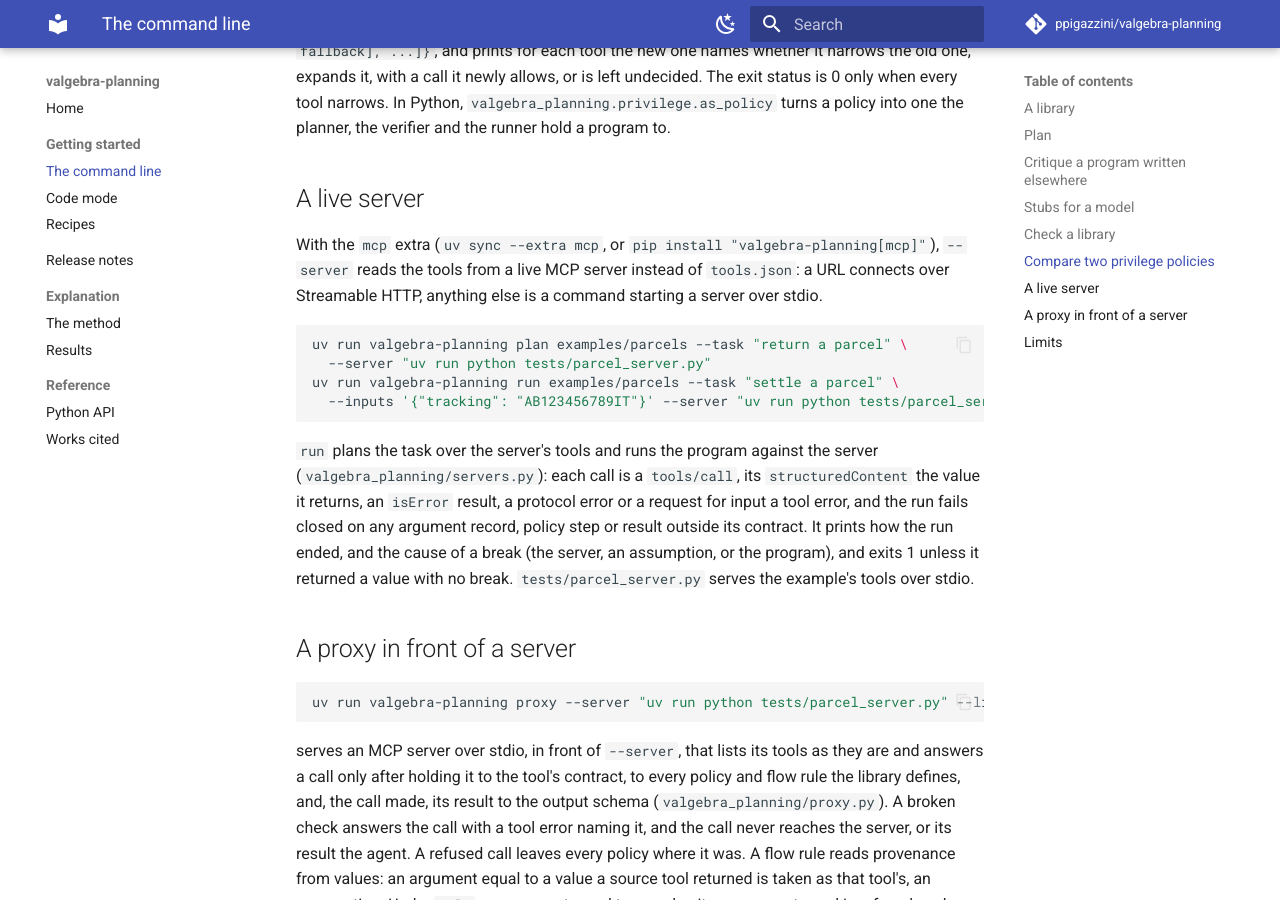
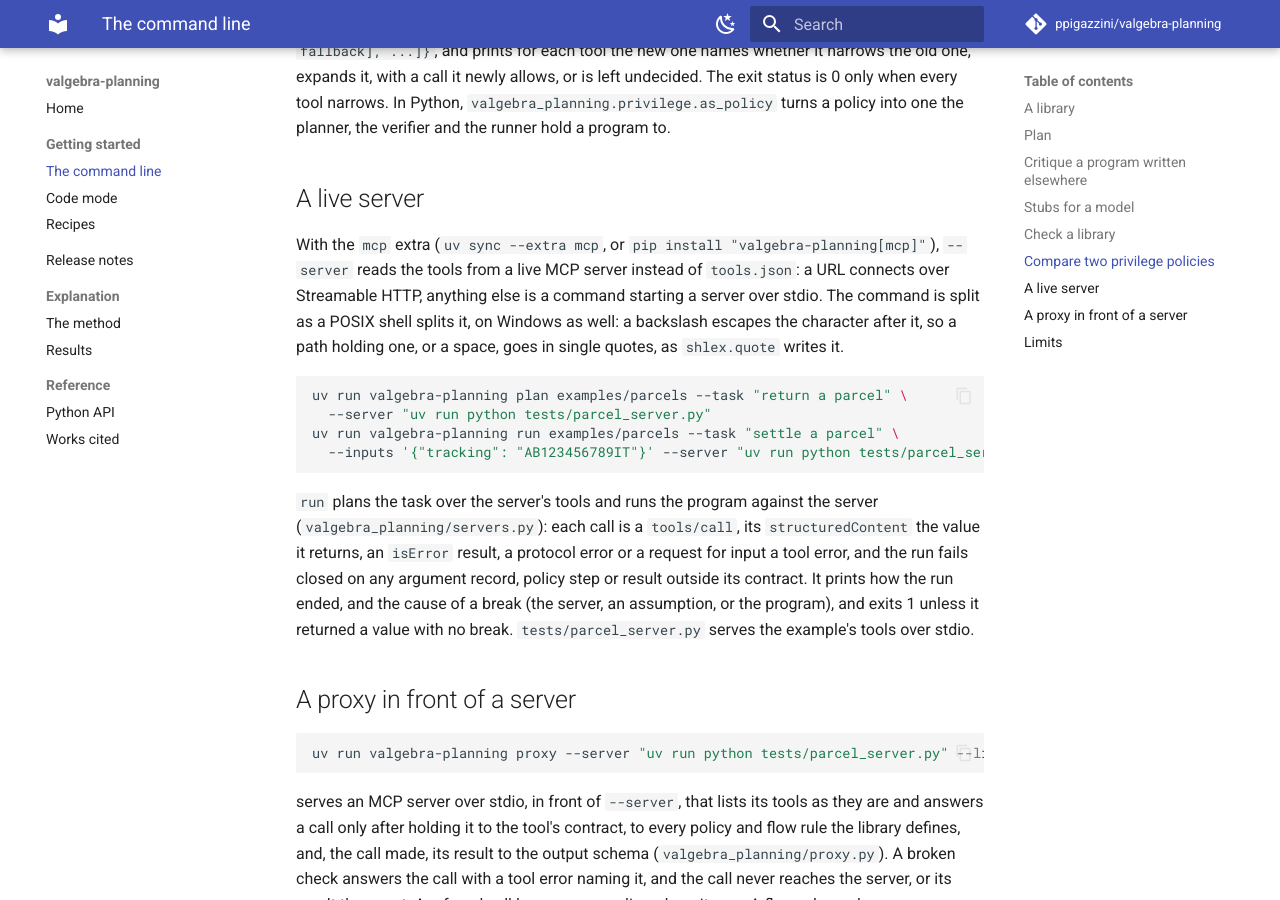
Before and after one commit to ppigazzini/valgebra-planning, an MkDocs documentation site: the page built from docs/command-line.md, in a window 1280 px wide and 900 px high, scrolled down 2164 px. Built offline with MkDocs 1.6.1 and Material for MkDocs 9.7.7, drawn with Linux system fonts in a browser that asks for light colours; comment, search, counter and statistics services are not loaded.

Commit message:
servers: a command is split as a POSIX shell splits it, on Windows too
connect() splits a stdio server's command with shlex.split on every
platform, as pre-commit splits a hook's entry: a backslash escapes the
character after it. Its docstring, the command line's help text and the
command line page say so, and that a path holding a backslash or a space is
quoted. The code mode page's live-server example and the command line tests
build the command with shlex.join, so the interpreter's path, which holds
backslashes on Windows, reaches the server's process whole; built with an
f-string, it reads there as a file Windows cannot find.

````diff
--- a/docs/command-line.md
+++ b/docs/command-line.md
@@ -87,7 +87,9 @@ planner, the verifier and the runner hold a program to.
 
 With the `mcp` extra (`uv sync --extra mcp`, or `pip install "valgebra-planning[mcp]"`), `--server`
 reads the tools from a live MCP server instead of `tools.json`: a URL connects over Streamable
-HTTP, anything else is a command starting a server over stdio.
+HTTP, anything else is a command starting a server over stdio. The command is split as a POSIX
+shell splits it, on Windows as well: a backslash escapes the character after it, so a path
+holding one, or a space, goes in single quotes, as `shlex.quote` writes it.
 
 ```bash
 uv run valgebra-planning plan examples/parcels --task "return a parcel" \
````
Also changed, not shown: CHANGELOG.md (+6 -0 lines), docs/code-mode.md (+3 -1 lines), 3 other files.
